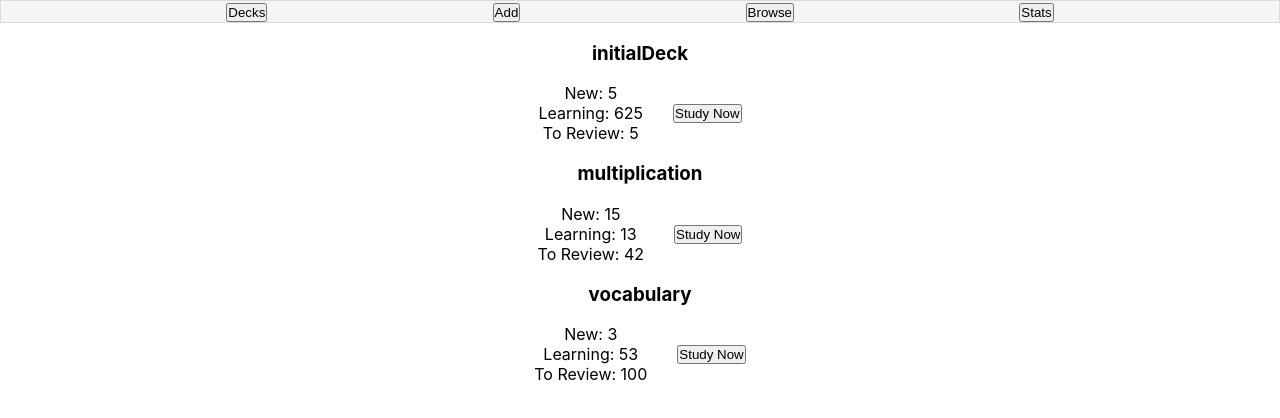
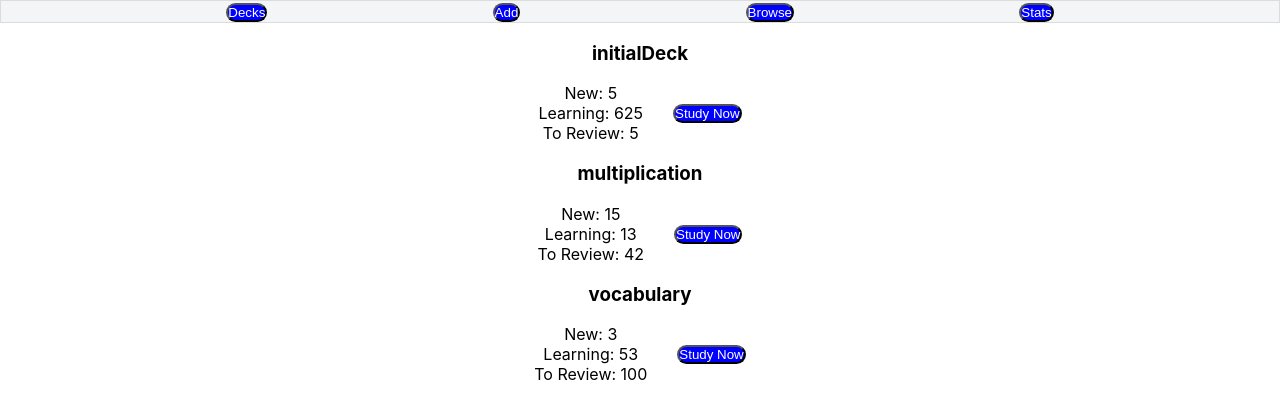
Before and after one commit to markxburek/flashcard-app, a React (Create React App) app in the folder flashcard-app/: page / in a window 1280 px wide. Shown: the top 418 px of the page. Built offline with nearby package versions, Linux system fonts and the light colour scheme.

Commit message:
Changed button format

```diff
--- a/flashcard-app/src/components/FlashCard.css
+++ b/flashcard-app/src/components/FlashCard.css
@@ -1,4 +1,11 @@
-#flashcard-container{
+#flashcard-container {
     background-color: #fffbf1;
     padding: 10px;
 }
+
+button {
+    border-radius: 12px;
+    background-color: blue;
+    color: white;
+
+}
```
